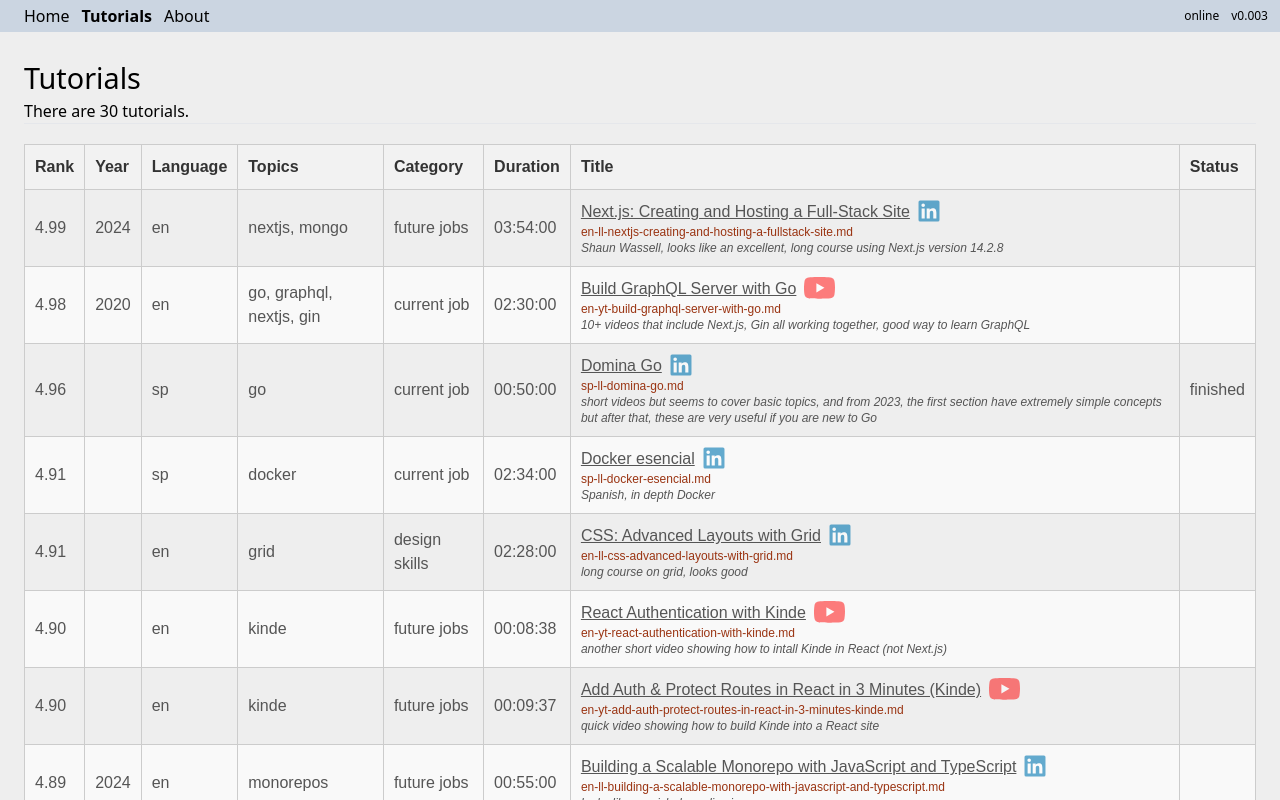
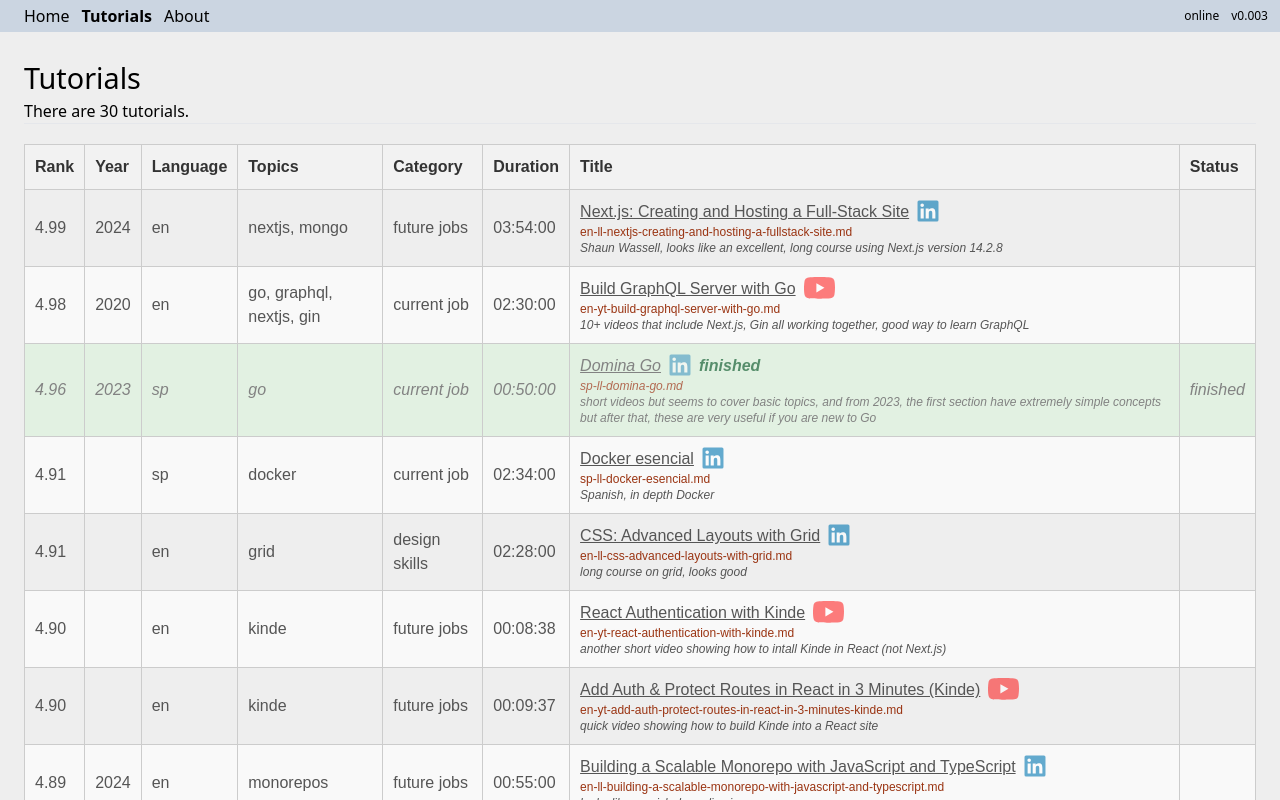
Before and after one commit to edwardtanguay/techlanglearn, a SvelteKit app: page /tutorials in a window 1280 px wide. Shown: the top 800 px of the page. Built offline with nearby package versions, Linux system fonts and the light colour scheme.

Commit message:
finished tag in

```diff
--- a/src/data/tutorials.json
+++ b/src/data/tutorials.json
@@ -302,7 +302,7 @@
 		"topics": "go",
 		"language": "sp",
 		"duration": "00:50:00",
-		"year": "",
+		"year": "2023",
 		"rank": "4.96",
 		"url": "https://www.linkedin.com/learning/domina-go",
 		"title": "Domina Go",
--- a/src/routes/tutorials/+page.svelte
+++ b/src/routes/tutorials/+page.svelte
@@ -38,7 +38,7 @@
 			</thead>
 			<tbody>
 				{#each store.tutorials as tutorial}
-					<tr>
+					<tr class={tutorial.status === 'finished' ? 'finished' : 'doing'}>
 						<td>{tutorial.rank.toFixed(2)}</td>
 						<td>{tutorial.year === 0 ? '' : tutorial.year}</td>
 						<td>{tutorial.language}</td>
@@ -56,6 +56,9 @@
 								{#if tutorial.platform === 'youtube'}
 									<IconYoutube width={31} />
 								{/if}
+								<span class="font-bold text-green-800">
+									{tutorial.status === 'finished' ? 'finished' : ''}
+								</span>
 							</p>
 							<p class="text-xs text-orange-800">{tutorial.fileIdCode}.md</p>
 							<p class="text-xs italic">{tutorial.description}</p>
--- a/src/routes/tutorials/styles.scss
+++ b/src/routes/tutorials/styles.scss
@@ -33,6 +33,11 @@
 						background-color: #e0e0e0;
 					}
 				}
+				tr.finished {
+					opacity: .7 !important;
+					font-style: italic !important;
+					background-color: rgb(221, 243, 221);
+				}
 
 				td {
 					color: #555;
```
Also changed, not shown: static/data/sp-ll-domina-go.md (+1 -0 lines).
